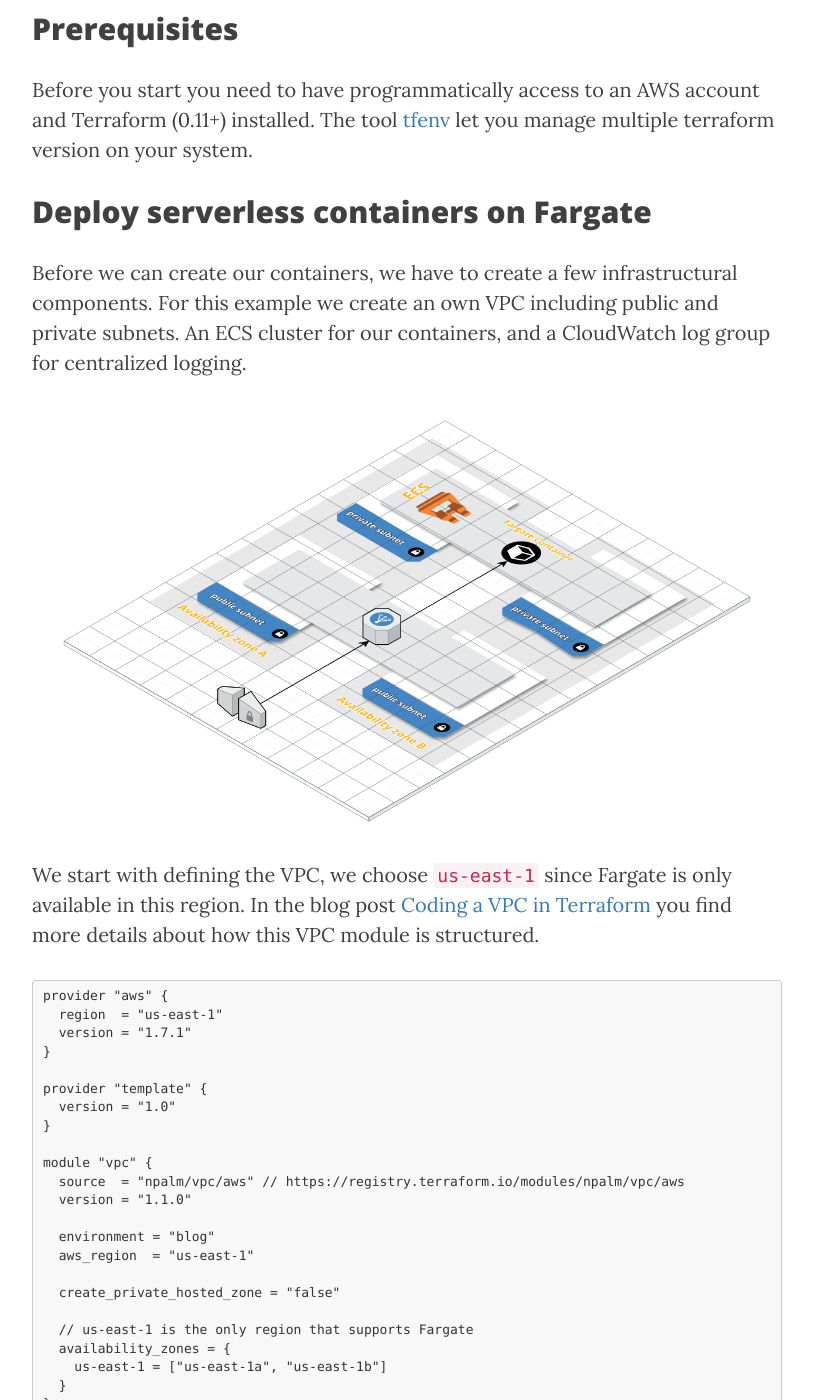
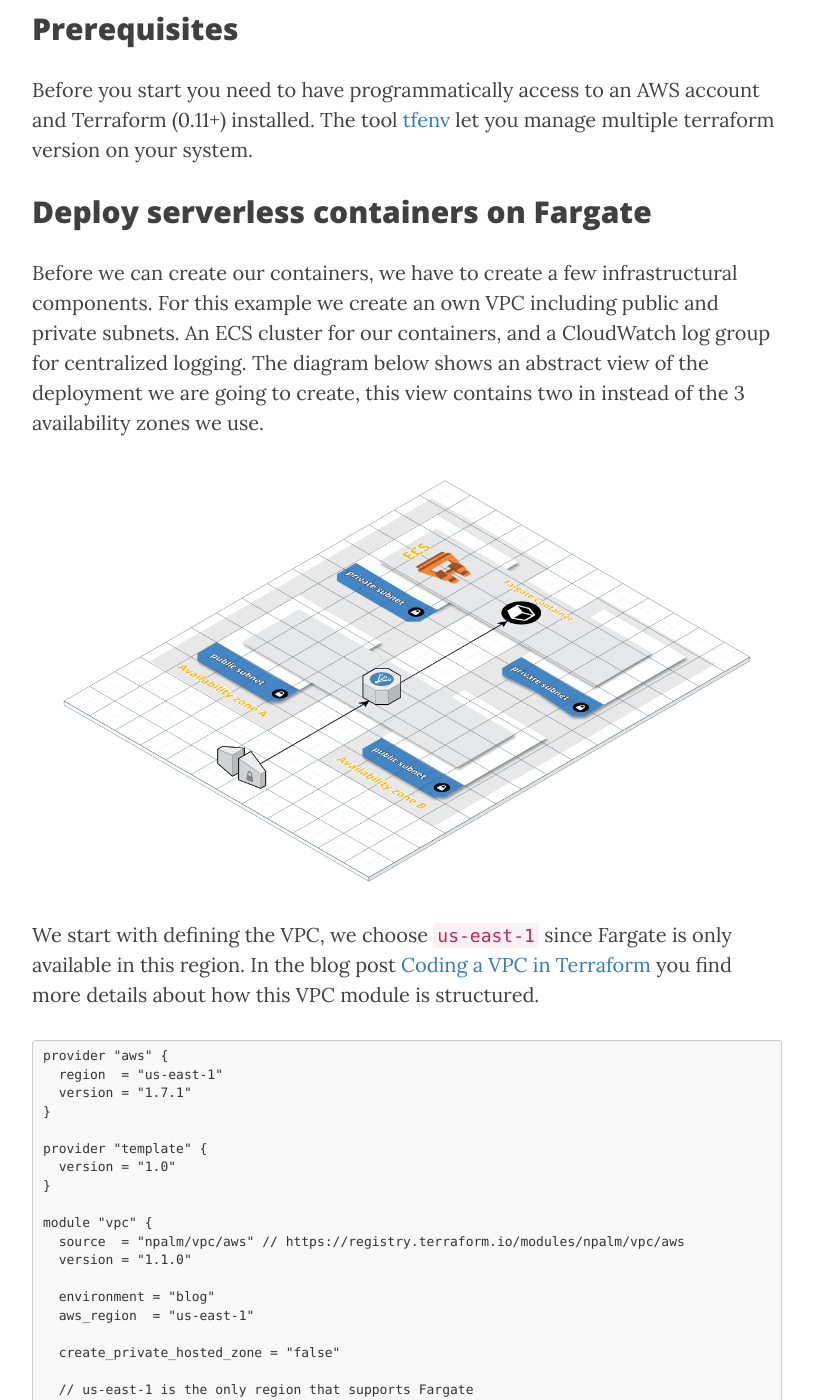
Before and after one commit to 040code/040code, a Jekyll site: the page built from _posts/2018-01-25-fargate_with_terraform.md, in a window 1280 px wide and 1400 px high, scrolled down 1202 px. Shown: the whole window, without its empty margins (233-1046 px from the left). Built offline with Jekyll 4.4.1, drawn with Linux system fonts in a browser that asks for light colours; nearby versions of some CDN libraries; some of the changed text lies outside the part shown.

```diff
--- a/_posts/2018-01-25-fargate_with_terraform.md
+++ b/_posts/2018-01-25-fargate_with_terraform.md
@@ -20,7 +20,7 @@
 Before you start you need to have programmatically access to an AWS account and Terraform (0.11+) installed. The tool [tfenv](http://brewformulas.org/Tfenv) let you manage multiple terraform version on your system.
 
 ## Deploy serverless containers on Fargate
-Before we can create our containers, we have to create a few infrastructural components. For this example we create an own VPC including public and private subnets. An ECS cluster for our containers, and a CloudWatch log group for centralized logging.
+Before we can create our containers, we have to create a few infrastructural components. For this example we create an own VPC including public and private subnets. An ECS cluster for our containers, and a CloudWatch log group for centralized logging. The diagram below shows an abstract view of the deployment we are going to create, this view contains two in instead of the 3 availability zones we use.
 
 <a href="#">
     <img src="{{ site.baseurl }}/assets/2018-01-25_fargate/img/ecs-fargate-diagram.png" alt="Fargate">
```
Also changed, not shown: other parts of _posts/2018-01-25-fargate_with_terraform.md (+1 -1 lines).
